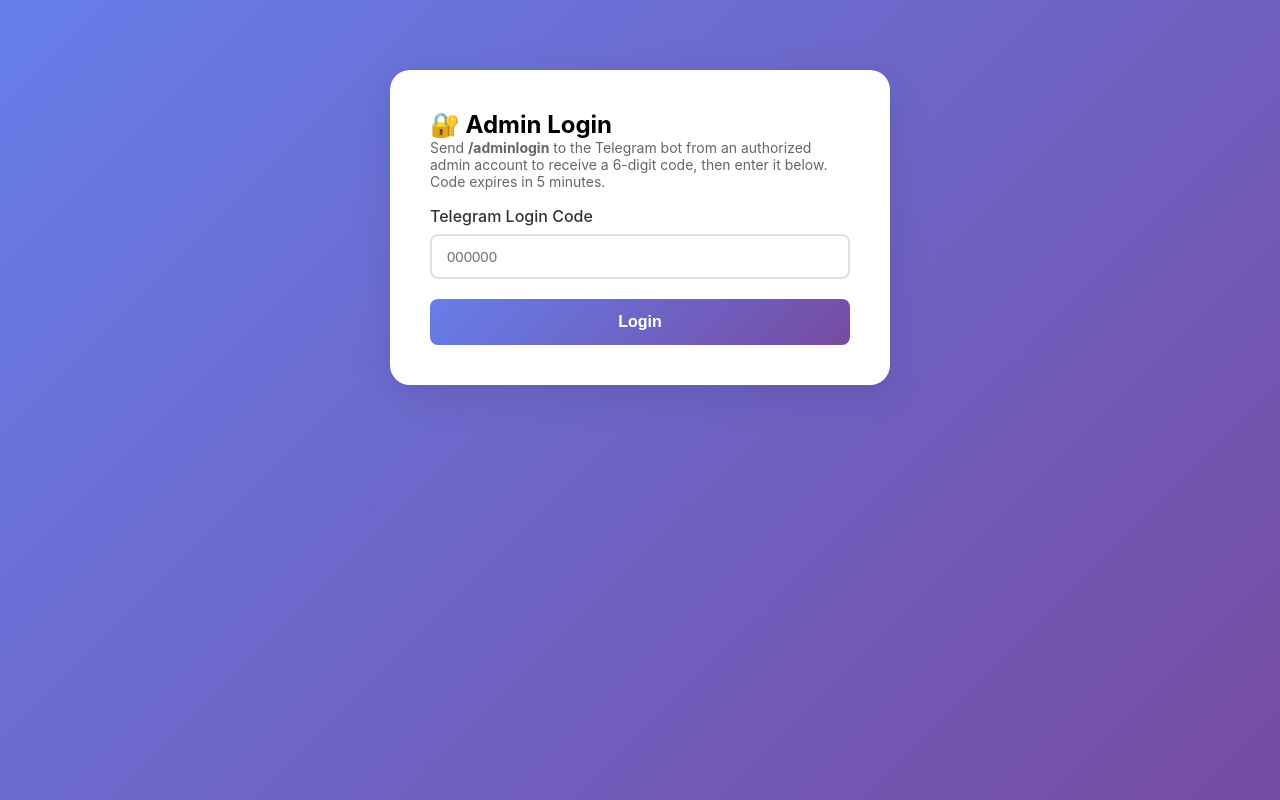
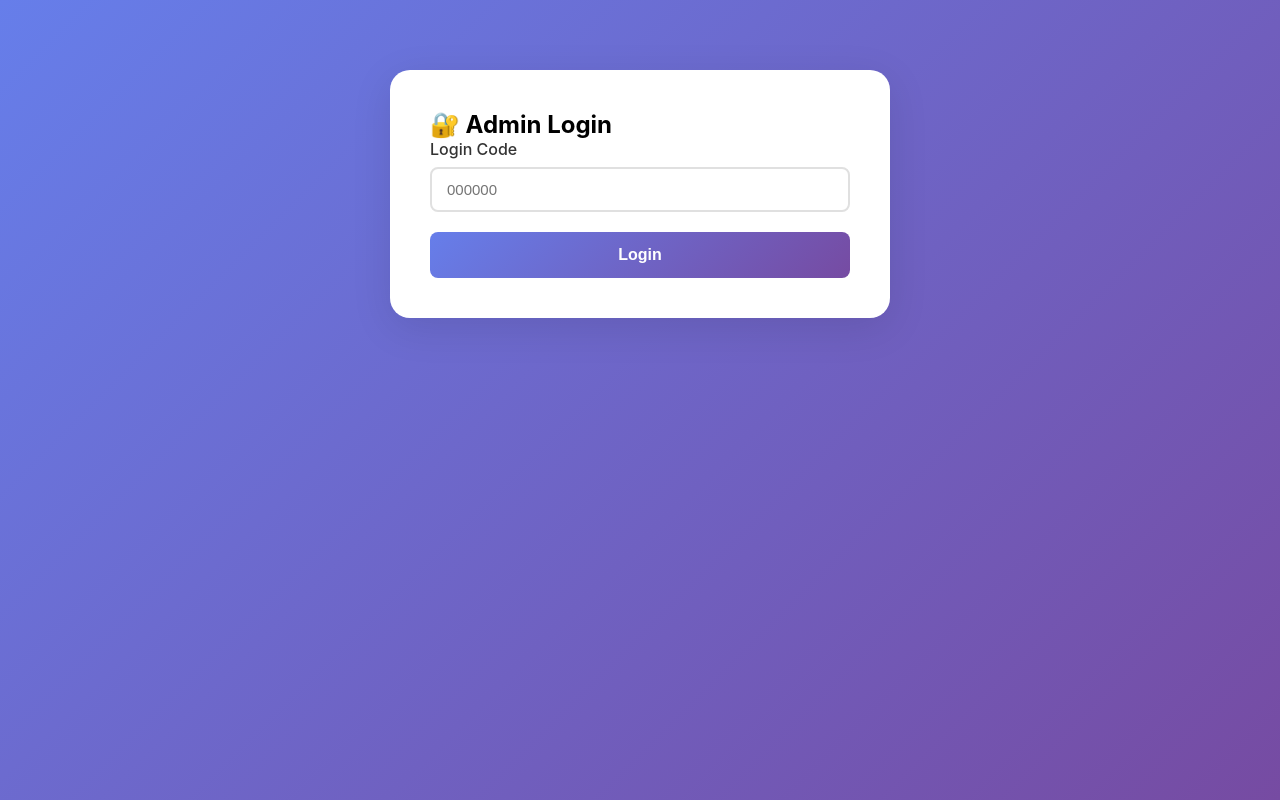
Before and after one commit to Hardeywale1/solsnipeBackend, a website: page public/index.html in a window 1280 px wide. Drawn offline with Linux system fonts and the light colour scheme.

Commit message:
fix: update admin login error message and refine login instructions in the UI

```diff
--- a/netlify/functions/admin-login.js
+++ b/netlify/functions/admin-login.js
@@ -62,7 +62,7 @@
         statusCode: 403,
         headers,
         body: JSON.stringify({
-          error: 'Password login is disabled. Use Telegram admin login (/adminlogin in the bot).'
+          error: 'Forbidden'
         })
       };
     }
--- a/public/index.html
+++ b/public/index.html
@@ -92,14 +92,10 @@
 <body>
     <div id="loginSection" class="login-section">
         <h2>🔐 Admin Login</h2>
-        <p style="font-size: 14px; color: #666; margin-bottom: 16px;">
-            Send <strong>/adminlogin</strong> to the Telegram bot from an authorized admin
-            account to receive a 6-digit code, then enter it below. Code expires in 5 minutes.
-        </p>
         <div id="loginAlert"></div>
         <form id="loginForm">
             <div class="form-group">
-                <label>Telegram Login Code</label>
+                <label>Login Code</label>
                 <input type="text" id="telegramOtp" inputmode="numeric" maxlength="6" autocomplete="one-time-code" placeholder="000000" required>
             </div>
             <button type="submit" class="btn">Login</button>
```
Also changed, not shown: netlify.toml.
